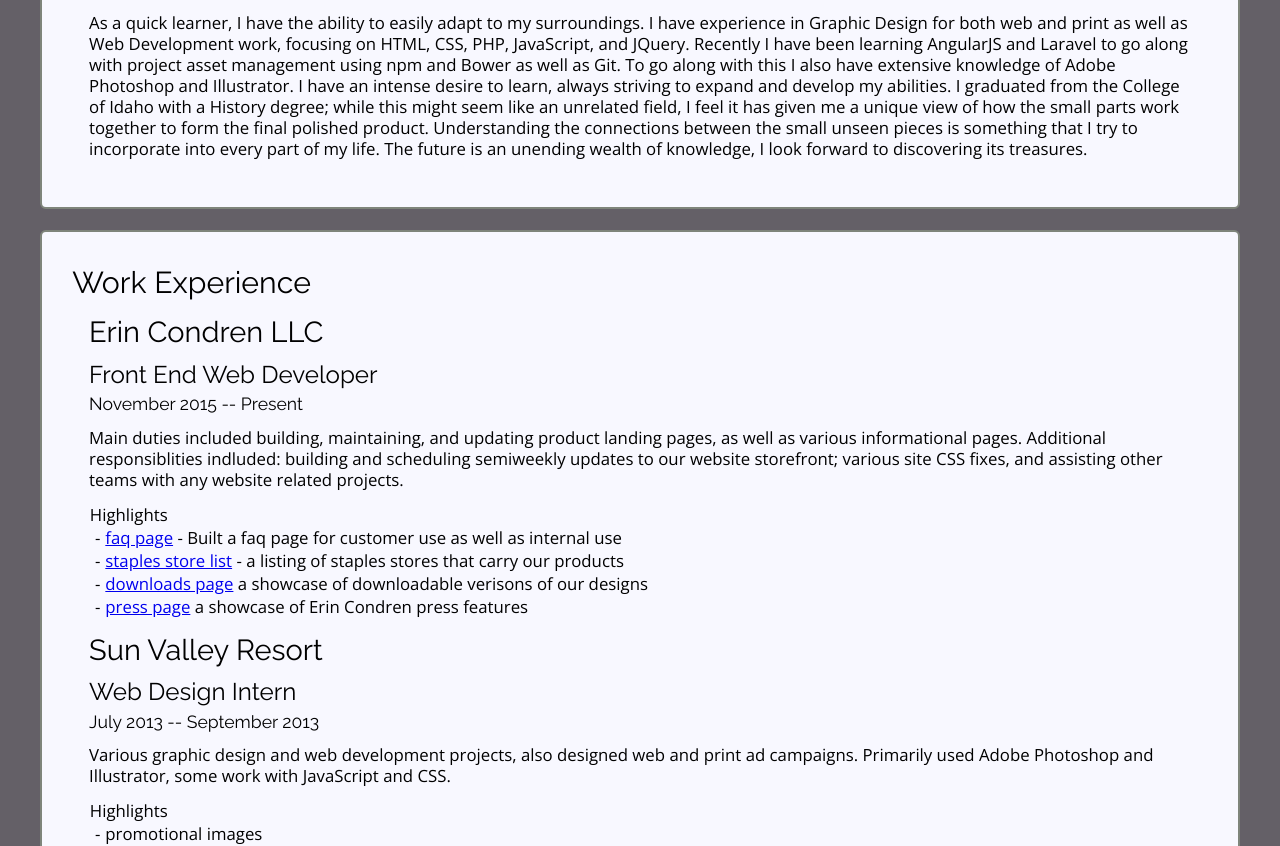
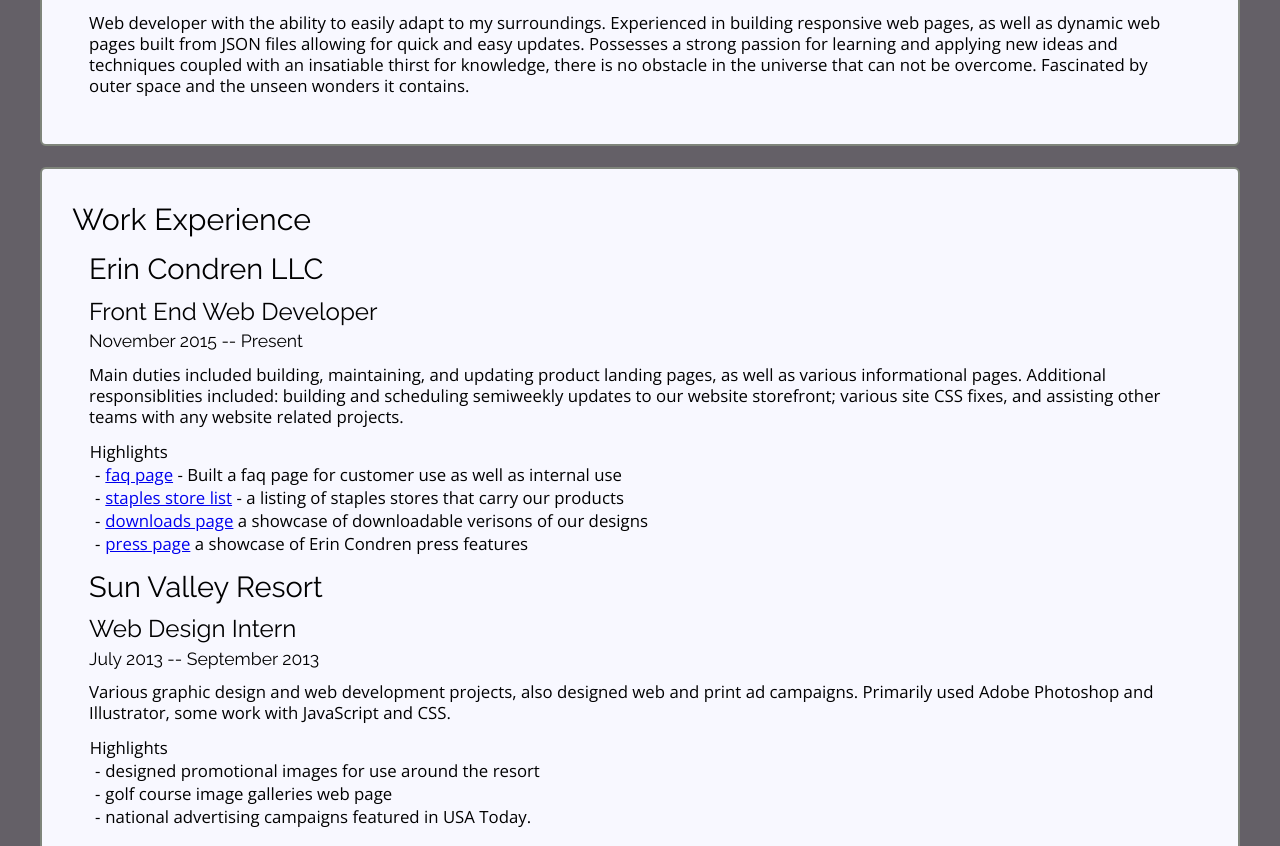
Before and after one commit to skunkface/jsonresume, a website: page public/resume.html in a window 1280 px wide. Shown: the part 290-1136 px from the top of the page. Drawn offline with nearby package versions, Linux system fonts and the light colour scheme.

Commit message:
typos, content update, removed image from landing page

```diff
--- a/public/resume.json
+++ b/public/resume.json
@@ -4,7 +4,7 @@
     "email" : "chris.miller4402@me.com",
     "phone" : "206-819-5283",
     "website": "http://skunkface.github.io/",
-    "summary": "As a quick learner, I have the ability to easily adapt to my surroundings. I have experience in Graphic Design for both web and print as well as Web Development work, focusing on HTML, CSS, PHP, JavaScript, and JQuery. Recently I have been learning AngularJS and Laravel to go along with project asset management using npm and Bower as well as Git. To go along with this I also have extensive knowledge of Adobe Photoshop and Illustrator. I have an intense desire to learn, always striving to expand and develop my abilities. I graduated from the College of Idaho with a History degree; while this might seem like an unrelated field, I feel it has given me a unique view of how the small parts work together to form the final polished product. Understanding the connections between the small unseen pieces is something that I try to incorporate into every part of my life. The future is an unending wealth of knowledge, I look forward to discovering its treasures.",
+    "summary": "Web developer with the ability to easily adapt to my surroundings. Experienced in building responsive web pages, as well as dynamic web pages built from JSON files allowing for quick and easy updates. Possesses a strong passion for learning and applying new ideas and techniques coupled with an insatiable thirst for knowledge, there is no obstacle in the universe that can not be overcome. Fascinated by outer space and the unseen wonders it contains.",
     "location": {
       "address": "11916 N Humphreys Way",
       "postalCode": "ID 83714",
@@ -32,7 +32,7 @@
     "website": "https://www.erincondren.com",
     "startDate": "November 2015",
     "endDate": "Present",
-    "summary": "Main duties included building, maintaining, and updating product landing pages, as well as various informational pages. Additional responsiblities indluded: building and scheduling semiweekly updates to our website storefront; various site CSS fixes, and assisting other teams with any website related projects. ",
+    "summary": "Main duties included building, maintaining, and updating product landing pages, as well as various informational pages. Additional responsiblities included: building and scheduling semiweekly updates to our website storefront; various site CSS fixes, and assisting other teams with any website related projects.",
     "highlights": [
       "<a href='https://www.erincondren.com/faq' target='_blank'>faq page</a> - Built a faq page for customer use as well as internal use",
       "<a href='https://www.erincondren.com/staples' target='_blank'>staples store list</a> - a listing of staples stores that carry our products",
@@ -49,9 +49,9 @@
     "endDate": "September 2013",
     "summary": "Various graphic design and web development projects, also designed web and print ad campaigns. Primarily used Adobe Photoshop and Illustrator, some work with JavaScript and CSS.",
     "highlights": [
-      "promotional images",
-      "image galleries",
-      "national ad campaigns"
+      "designed promotional images for use around the resort ",
+      "golf course image galleries web page",
+      "national advertising campaigns featured in USA Today."
     ]
   }],
   "education": [{
```
Also changed, not shown: public/index.html (+2 -15 lines).
